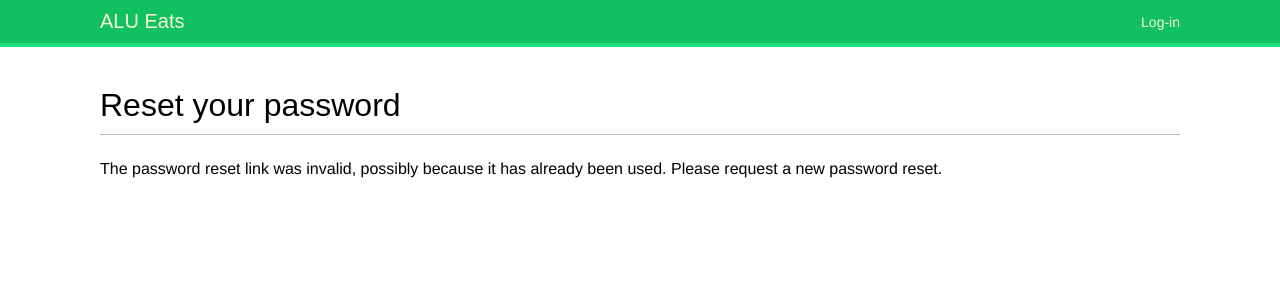
After one commit to markdawson/lunchtime, a Django app: a page that uses account/templates/base.html in a window 1280 px wide. The commit adds this page. Shown: the top 300 px of the page. Run offline with Django 3.2, Linux system fonts and the light colour scheme; some web fonts are replaced.

Commit message:
password reset

```diff
--- a/account/templates/base.html
+++ b/account/templates/base.html
@@ -4,6 +4,7 @@
 <head>
 	<title>{% block title %}{% endblock %}</title>
 	<link href="{% static "css/base.css" %}" rel="stylesheet">
+	<link href="{% static "alu_logo_sq_red_text_favicon.png" %}" rel="shortcut icon" type="image/x-icon" />
 </head>
 <body>
 	<div id="header">
--- a/account/templates/registration/login.html
+++ b/account/templates/registration/login.html
@@ -19,5 +19,7 @@
 			<input type="hidden" name="next" value="{{ next }}"/>
 			<p><input type="submit" value="Log-in"></p>
 		</form>
+		<p><a href="{% url "password_reset" %}">Forgot your password?</a></p>
+		<p>Don't have an account? <a href="{% url "register" %}">Sign up!</a></p>
 	</div>
 {% endblock %}
--- /dev/null
+++ b/account/templates/registration/password_reset_confirm.html
@@ -0,0 +1,17 @@
+{% extends "base.html" %}
+
+{% block title %}Reset your password{% endblock %}
+
+{% block content %}
+    <h1>Reset your password</h1>
+    {% if validlink %}
+        <p>Please enter your new password twice:</p>
+        <form action="." method="post">
+            {{ form.as_p }}
+            {% csrf_token %}
+            <p><input type="submit" value="Change my password" /></p>
+        </form>
+    {% else %}
+        <p>The password reset link was invalid, possibly because it has already been used. Please request a new password reset.</p>
+    {% endif %}
+{% endblock %}
--- /dev/null
+++ b/account/templates/registration/password_reset_email.html
@@ -0,0 +1,4 @@
+Someone asked for password reset for email {{ email }}. Follow the link below:
+{{ protocol }}://{{ domain }}{% url "password_reset_confirm" uidb64=uid token=token %}
+
+Your username, in case you've forgotten: {{ user.get_username }}
--- a/account/urls.py
+++ b/account/urls.py
@@ -9,4 +9,28 @@ urlpatterns = [
 	url(r'^logout-then-login/$', 'django.contrib.auth.views.logout_then_login',
 		name='logout_then_login'),
 	url(r'^$', views.dashboard, name='dashboard'),
+
+	# change passwords
+	url(r'^password-change/$',
+		'django.contrib.auth.views.password_change',
+		name='password_change'),
+    url(r'^password-change/done/$',
+    	'django.contrib.auth.views.password_change_done',
+    	name='password_change_done'),
+
+    # restore password urls
+    url(r'^password-reset/$', 'django.contrib.auth.views.password_reset',
+    	 name='password_reset'),
+    url(r'^password-reset/done/$', 'django.contrib.auth.views.password_reset_done',
+    	 name='password_reset_done'),
+    url(r'^password-reset/confirm/(?P<uidb64>[-\w]+)/(?P<token>[-\w]+)/$',
+     	'django.contrib.auth.views.password_reset_confirm',
+      	name='password_reset_confirm'),
+    url(r'^password-reset/complete/$',
+    	 'django.contrib.auth.views.password_reset_complete',
+    	  name='password_reset_complete'),
+
+    # register
+    url(r'^register/$', views.register, name='register'),
+
 ]
--- a/alu_eats/settings.py
+++ b/alu_eats/settings.py
@@ -145,3 +145,5 @@ STATICFILES_STORAGE = 'whitenoise.storage.CompressedManifestStaticFilesStorage'
 LOGIN_REDIRECT_URL = reverse_lazy('dashboard')
 LOGIN_URL = reverse_lazy('login')
 LOGOUT_URL = reverse_lazy('logout')
+
+EMAIL_BACKEND = 'django.core.mail.backends.console.EmailBackend'
```
Also changed, not shown: account/forms.py (+15 -0 lines), account/templates/account/register.html (added, +13 -0 lines), account/templates/account/register_done.html (added, +8 -0 lines), account/templates/registration/password_change_done.html (added, +8 -0 lines), account/templates/registration/password_change_form.html (added, +13 -0 lines), account/templates/registration/password_reset_complete.html (added, +8 -0 lines), account/templates/registration/password_reset_done.html (added, +9 -0 lines), account/templates/registration/password_reset_form.html (added, +13 -0 lines), account/views.py (+21 -1 lines), account/static/alu_logo_sq_red_text_favicon.png (added), db.sqlite3.
